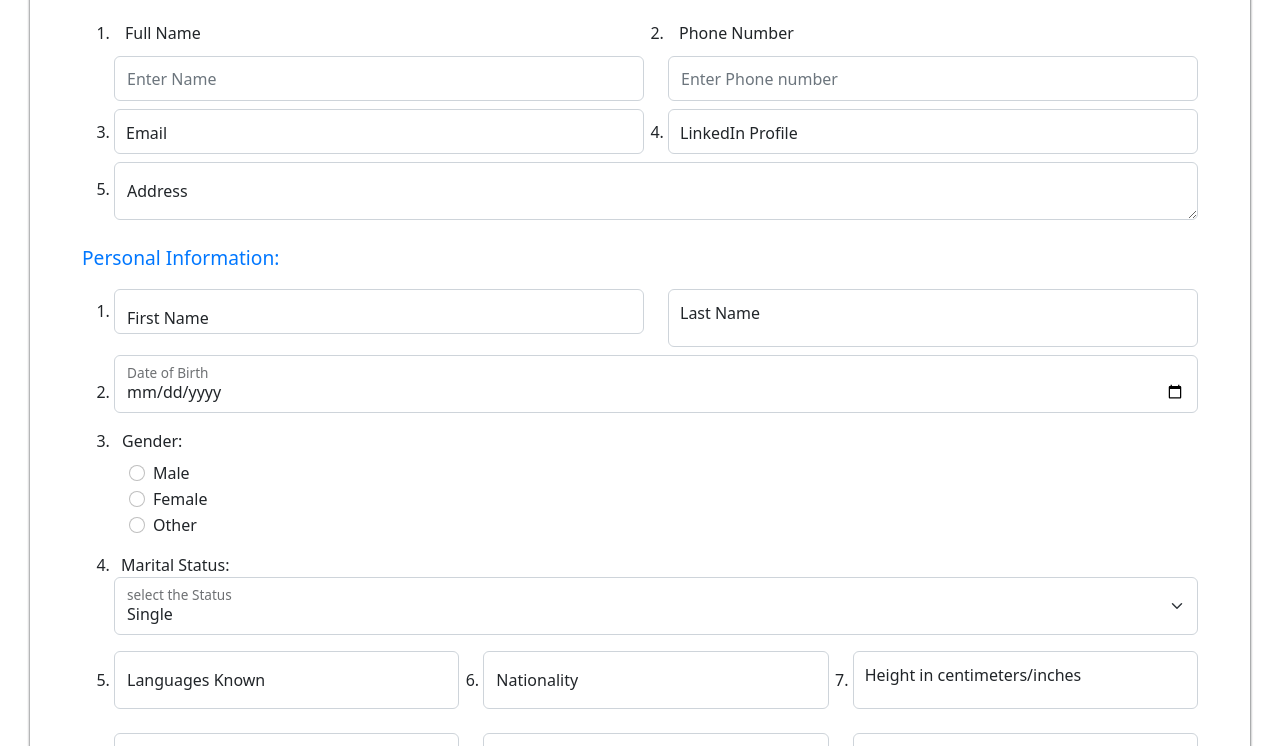
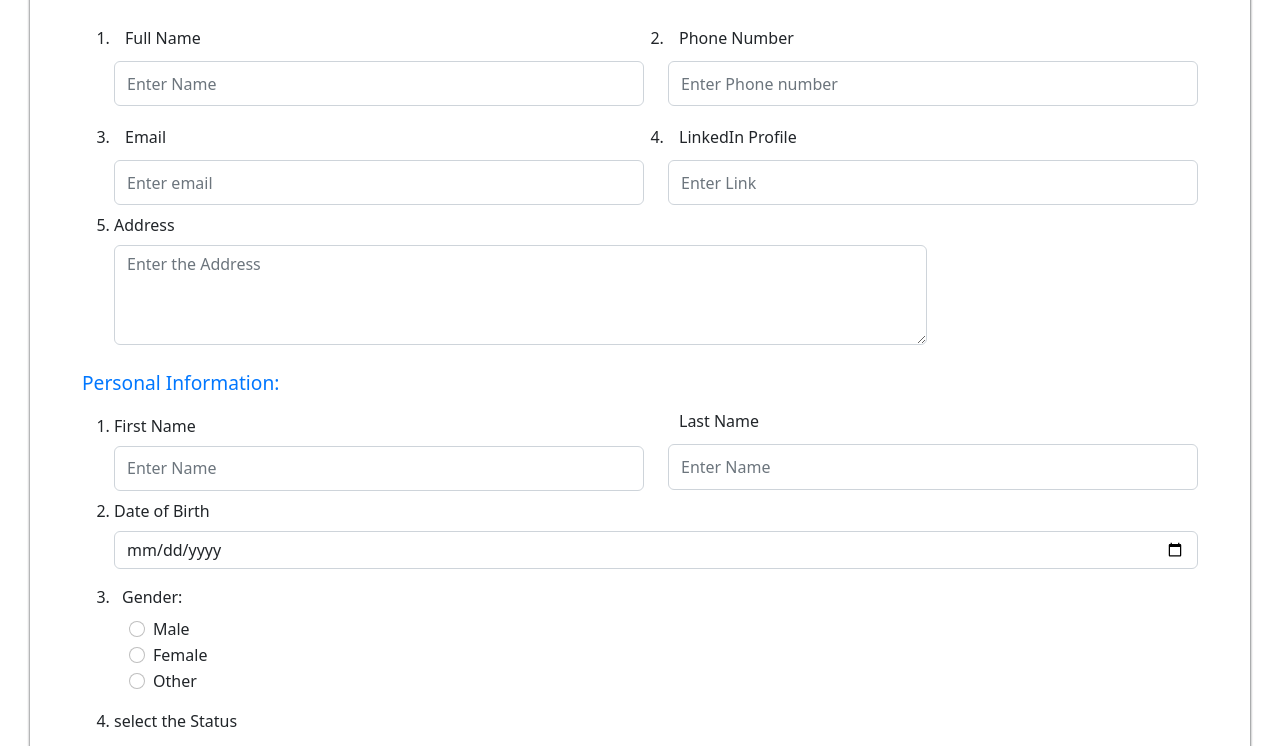
Before and after one commit to DHUSHYANDAN/BioDATA, a plain HTML site: page index.html in a window 1280 px wide. Shown: the part 136-882 px from the top of the page. Drawn offline with nearby package versions, Linux system fonts and the light colour scheme.

Commit message:
updated bio

```diff
--- a/formstyle.css
+++ b/formstyle.css
@@ -1,32 +1,84 @@
-.head{color:rgb(0, 157, 255);
-    text-align: center; }
+.head{
+     color:rgb(0, 157, 255);
+     text-align: center;
+    }
 
-    .head2{color: rgb(0, 119, 255);
-    font-size:larger;}
+.head2{
+    color: rgb(0, 119, 255);
+    font-size:larger;
+    }
 
-    .list-group{font-size:medium;}
-    label[for=name] {padding: 11px;}
+.list-group{
+    font-size:medium;
+    }
 
-  #fullname,#firstname,#name{height: 45px;}
-  label[for=number] {padding: 11px;}
-  #phonenumber{height: 45px;
+label[for=name] {
+    padding: 11px;
     }
-    label[for=phonenumber]{padding: 11px;}
-  label[for=email] {padding: 11px;}
-  #email{height: 45px;}
-  #link{height: 45px;}
-  label[for=link] {padding:11px;}
-#tabletext{border: solid 1px rgba(255, 255, 255, 0.155);
-background-color: rgba(255, 255, 255, 0);
-width: 100%; }
-#tabletext:hover{box-shadow: 0.5px 0px 5px ;}
-table,th,td{text-align: center;  vertical-align: center; background-color: white;}
-body{background-color: rgba(255, 0, 0, 0); padding: 30px;}
-.body2{background-color:rgb(255, 255, 255) ; border-radius: 5px; border:  solid 1px rgb(255, 255, 255);box-shadow: 0.1px 0px 3px;}
- textarea:focus{outline:none;}
+
+  #fullname,#firstname,#name{
+     height: 45px;
+     }
+
+label[for=number] {
+     padding: 11px;
+     }
+
+#phonenumber{
+     height: 45px;
+     }
+
+label[for=phonenumber]{
+     padding: 11px;
+     }
+
+label[for=email] {
+     padding: 11px;
+     }
+
+#email{
+     height: 45px;
+     }
+
+#link{
+     height: 45px;
+     }
+
+label[for=link] {
+     padding:11px;
+     }
+
+#tabletext{
+      border: solid 1px rgba(255, 255, 255, 0.155);
+      background-color: rgba(255, 255, 255, 0);
+      width: 100%;
+     }
+
+#tabletext:hover{
+      box-shadow: 0.5px 0px 5px ;
+     }
+
+table,th,td{
+       text-align: center;  vertical-align: center; background-color: white;}
+
+body{
+       background-color: rgba(255, 0, 0, 0); padding: 30px;}
+
+.body2{
+       background-color:rgb(255, 255, 255) ;
+        border-radius: 5px;
+        border:  solid 1px rgb(255, 255, 255);
+        box-shadow: 0.1px 0px 3px;
+        padding:5px;
+      }
+ textarea:focus{
+       outline:none;}
 
 
-  .error{color: rgb(255, 0, 0);
-font-size: 13px;
-}
-.form-control-focus.success input{border-color: rgba(0, 128, 0, 0.727);box-shadow: 0 0 0 0.2rem;}
+  .error{
+        color: rgb(255, 0, 0);
+        font-size: 13px;
+        }
+
+.success {
+         }
--- a/index.html
+++ b/index.html
@@ -1,18 +1,20 @@
 <!DOCTYPE html>
 <html lang="en">
+
 <head>
   <meta charset="UTF-8">
   <meta name="viewport" content="width=device-width, initial-scale=1.0">
   <title>Form</title>
   <link href="https://cdn.jsdelivr.net/npm/bootstrap@5.2.3/dist/css/bootstrap.min.css" rel="stylesheet">
   <link rel="stylesheet" href="formstyle.css">
-  <script defer src="formjs.js" defer></script>
+  <script defer src="formjs.js"></script>
 </head>
+
 <body>
   <div class="body2">
     <div class="container mt-3">
       <h2 class="head mb-3">BIO DATA</h2>
-      <form action="" id="form">
+      <form action="" id="form" class="">
         <div>
           <span class="head2">Contact Information:</span>
           <ol>
@@ -21,17 +23,9 @@
                 <li>
                   <div class=" mb-2">
                     <label for="name">Full Name</label>
-                    <input
-                      type="text"
-                      class="form-control form-control-focus"
-                      id="name"
-                      placeholder="Enter Name"
-                      name="fullname"
-                    />
+                    <input type="text" class="form-control " id="name" placeholder="Enter Name" name="fullname" required />
+                    <div class="error"></div>
 
-
-
-                    <div class="error"></div>
                   </div>
                 </li>
               </div>
@@ -39,13 +33,8 @@
                 <li>
                   <div class=" mb-2">
                     <label for="phonenumber">Phone Number</label>
-                    <input
-                      type="text"
-                      class="form-control form-control-focus"
-                      id="phonenumber"
-                      placeholder="Enter Phone number"
-                      name="Phone number"
-                    />
+                    <input type="text" class="form-control " id="phonenumber" placeholder="Enter Phone number"
+                      name="Phone number" required />
 
                     <div class="error"></div>
                   </div>
@@ -55,47 +44,36 @@
             <div class="row">
               <div class="col-sm-6">
                 <li>
-                  <div class="form-floating mb-2">
-                    <input
-                      type="email"
-                      class="form-control form-control-focus"
-                      id="email"
-                      placeholder="Enter email"
-                      name="email"
-                    />
-                    <label for="email">Email</label>
+                  <div class=" mb-2">
+                    <label for="phonenumber">Email</label>
+                    <input type="email" class="form-control" id="email" placeholder="Enter email"
+                      name="email" required/>
+
                     <div class="error"></div>
                   </div>
                 </li>
               </div>
               <div class="col-sm-6">
                 <li>
-                  <div class="form-floating mb-2">
-                    <input
-                      type="url"
-                      class="form-control form-control-focus"
-                      id="link"
-                      placeholder="Enter Link"
-                      name="link"
-                    />
+                  <div class=" mb-2">
                     <label for="link">LinkedIn Profile</label>
+                    <input type="url" class="form-control " id="link" placeholder="Enter Link"
+                      name="link" required/>
+
                     <div class="error"></div>
                   </div>
                 </li>
               </div>
             </div>
             <li>
-              <div class="form-floating mb-4">
-                <textarea
-                  class="form-control form-control-focus"
-                  placeholder="Leave a comment here"
-                  id="floatingTextarea2"
-                  style="height: px"
+              <div class="mb-4" >
+                <label for="floatingTextarea2">Address</label>
+                <textarea class="form-control w-75 mt-2" placeholder="Enter the Address"
+                    id="floatingTextarea2" required name="address" style="height: 100px;" ></textarea>
+                <div class="error"></div>
+            </div>
 
-                ></textarea>
-                <label for="floatingTextarea2">Address</label>
-                <div class="error"></div>
-              </div>
+
             </li>
           </ol>
         </div>
@@ -105,104 +83,72 @@
             <li>
               <div class="row">
                 <div class="col">
-                  <div class="form-floating mt-3 mb-2">
-                    <input
-                      type="text"
-                      class="form-control form-control-focus"
-                      id="firstname"
-                      placeholder="Enter Name"
-                      name="Firstname"
-                    />
+                  <div class="mt-3 mb-2 ">
                     <label for="Firstname">First Name</label>
+                    <input type="text" class="form-control mt-2 " id="firstname" placeholder="Enter Name"
+                      name="name" required/>
+
                     <div class="error"></div>
                   </div>
                 </div>
                 <div class="col">
-                  <div class="form-floating mt-3 mb-2">
-                    <input
-                      type="text"
-                      class="form-control form-control-focus"
-                      id="lastname"
-                      placeholder="Enter Name"
-                      name="name"
-                    />
+                  <div class="  ">
                     <label for="name">Last Name</label>
+                    <input type="text" class="form-control  " style="height:46px ;"  id="lastname" placeholder="Enter Name"
+                      name="name" />
+
                   </div>
                 </div>
               </div>
             </li>
             <li>
-              <div class="form-floating mb-3">
-                <input
-                  type="date"
-                  class="form-control form-control-focus"
-                  id="Dateofbirth"
-                  min="2000-01-01"
-                  max="2005-01-01"
-                  placeholder="Enter Name"
-                  name="name"
-                />
+              <div class="mb-3">
                 <label for="Dateofbirth">Date of Birth</label>
+                <input type="date" class="form-control mt-2" id="Dateofbirth" min="2000-01-01"
+                  max="2005-01-01" placeholder="Enter Name" name="name" />
+
                 <div class="error"></div>
               </div>
             </li>
             <li><span style="padding-left: 8px">Gender:</span></li>
-            <div style="padding-left: 15px" id="radio">
+            <div style="padding-left: 15px" name="radio" id="radio">
               <div class="form-check mt-2">
-                <input
-                  type="radio"
-                  class="form-check-input"
-                  id="radios1"
-                  name="optradio"
-                  value="option1"
-                  required
-                />
                 <label class="form-check-label" for="radio1">Male</label>
+                <input type="radio" class="form-check-input" id="radios1" name="gender" value="option1" required/>
+
               </div>
               <div class="form-check">
-                <input
-                  type="radio"
-                  class="form-check-input"
-                  id="radio2"
-                  name="optradio"
-                  value="option2"
-                />
                 <label class="form-check-label" for="radio2">Female</label>
+                <input type="radio" class="form-check-input" id="radio2" name="gender" value="option2" required />
+
               </div>
               <div class="form-check mb-3">
-                <input
-                  type="radio"
-                  class="form-check-input"
-                  id="radio3"
-                  name="optradio"
-                  value="option3"
-                />
-                <label class="form-check-label" for="radio3">Other</label>
+                <label class="form-check-label" for="radio3" >Other</label>
+                <input type="radio" class="form-check-input" id="radio3" name="gender" value="option3" required/>
+
               </div>
               <div class="error"></div>
             </div>
-            <li><span style="padding-left: 7px">Marital Status: </span></li>
-            <div class="form-floating">
-              <select class="form-select" id="floatingSelect">
-                <option value="1" selected>Single</option>
+            <li>           <div class="">
+              <label for="floatingSelect"> select the Status</label>
+              <select class="form-select mt-3 w-50" name="select" id="floatingSelect">
+                <option value="0"></option>
+                <option value="1">Single</option>
                 <option value="2">Married</option>
                 <option value="3">Divorced</option>
                 <option value="4">Widowed</option>
               </select>
-              <label for="floatingSelect"> select the Status</label>
+
               <div class="error"></div>
-            </div>
+             </div>
+          </li>
+
             <div class="row">
               <div class="col-sm-4">
                 <li>
                   <div class="form-floating mt-3 mb-2">
-                    <input
-                      type="text"
-                      class="form-control form-control-focus"
-                      id="lang"
-                      placeholder="Language"
-                      name="name"
-                    />
+                    <input type="text" class="form-control form-control-focus" id="lang" placeholder="Language"
+                      name="name" />
                     <label for="lang">Languages Known</label>
                     <div class="error"></div>
                   </div>
@@ -211,13 +157,8 @@
               <div class="col-sm-4">
                 <li>
                   <div class="form-floating mt-3 mb-2">
-                    <input
-                      type="text"
-                      class="form-control form-control-focus"
-                      id="nation"
-                      placeholder="Nationality"
-                      name="name"
-                    />
+                    <input type="text" class="form-control form-control-focus" id="nation" placeholder="Nationality"
+                      name="name" />
                     <label for="nation">Nationality</label>
                     <div class="error"></div>
                   </div>
@@ -226,13 +167,8 @@
               <div class="col-sm-4">
                 <li>
                   <div class="form-floating mt-3 mb-2">
-                    <input
-                      type="number"
-                      class="form-control form-control-focus"
-                      id="height"
-                      placeholder="Enter Name"
-                      name="name"
-                    />
+                    <input type="number" class="form-control form-control-focus" id="height" placeholder="Enter Name"
+                      name="name" />
                     <label for="name">Height in centimeters/inches</label>
                     <div class="error"></div>
                   </div>
@@ -243,13 +179,8 @@
               <div class="col-sm-4">
                 <li>
                   <div class="form-floating mt-3 mb-2">
-                    <input
-                      type="number"
-                      class="form-control form-control-focus"
-                      id="weight"
-                      placeholder="Enter Name"
-                      name="name"
-                    />
+                    <input type="number" class="form-control form-control-focus" id="weight" placeholder="Enter Name"
+                      name="name" />
                     <label for="name">Weight in kilograms/pounds</label>
                     <div class="error"></div>
                   </div>
@@ -258,13 +189,8 @@
               <div class="col-sm-4">
                 <li class="form-floating">
                   <div class="form-floating mt-3 mb-2">
-                    <input
-                      type="text"
-                      class="form-control form-control-focus"
-                      id="religion"
-                      placeholder="Enter Name"
-                      name="name"
-                    />
+                    <input type="text" class="form-control form-control-focus" id="religion" placeholder="Enter Name"
+                      name="name" />
                     <label for="name">Religion</label>
                     <div class="error"></div>
                   </div>
@@ -273,13 +199,8 @@
               <div class="col-sm-4">
                 <li>
                   <div class="form-floating mt-3 mb-3">
-                    <input
-                      type="text"
-                      class="form-control form-control-focus"
-                      id="caste"
-                      placeholder="Enter Name"
-                      name="name"
-                    />
+                    <input type="text" class="form-control form-control-focus" id="caste" placeholder="Enter Name"
+                      name="name" />
                     <label for="name">Caste</label>
                     <div class="error"></div>
                   </div>
@@ -364,104 +285,50 @@
               <div class="row">
                 <div class="col">
                   <div class="form-check mt-2">
-                    <input
-                      type="checkbox"
-                      class="form-check-input"
-                      id="radio1"
-                      name="optradio"
-                      value="option1"
-                    />
+                    <input type="checkbox" class="form-check-input" id="radio1" name="optradio" value="option1" />
                     <label class="form-check-label" for="radio1">C</label>
                   </div>
                 </div>
                 <div class="col-sm-3">
                   <div class="form-check mt-2">
-                    <input
-                      type="checkbox"
-                      class="form-check-input"
-                      id="radio1"
-                      name="optradio"
-                      value="option1"
-                    />
+                    <input type="checkbox" class="form-check-input" id="radio1" name="optradio" value="option1" />
                     <label class="form-check-label" for="radio1">C++</label>
                   </div>
                 </div>
                 <div class="col-sm-3">
                   <div class="form-check mt-2">
-                    <input
-                      type="checkbox"
-                      class="form-check-input"
-                      id="radio1"
-                      name="optradio"
-                      value="option1"
-                    />
+                    <input type="checkbox" class="form-check-input" id="radio1" name="optradio" value="option1" />
                     <label class="form-check-label" for="radio1">Java</label>
                   </div>
                 </div>
                 <div class="col-sm-3">
                   <div class="form-check mt-2">
-                    <input
-                      type="checkbox"
-                      class="form-check-input"
-                      id="radio1"
-                      name="optradio"
-                      value="option1"
-                    />
-                    <label class="form-check-label" for="radio1"
-                      >Javascript</label
-                    >
+                    <input type="checkbox" class="form-check-input" id="radio1" name="optradio" value="option1" />
+                    <label class="form-check-label" for="radio1">Javascript</label>
                   </div>
                 </div>
                 <div class="col-sm-3">
                   <div class="form-check mt-2">
-                    <input
-                      type="checkbox"
-                      class="form-check-input"
-                      id="radio1"
-                      name="optradio"
-                      value="option1"
-                    />
-                    <label class="form-check-label" for="radio1"
-                      >Python</label
-                    >
+                    <input type="checkbox" class="form-check-input" id="radio1" name="optradio" value="option1" />
+                    <label class="form-check-label" for="radio1">Python</label>
                   </div>
                 </div>
                 <div class="col-sm-3">
                   <div class="form-check mt-2">
-                    <input
-                      type="checkbox"
-                      class="form-check-input"
-                      id="radio1"
-                      name="optradio"
-                      value="option1"
-                    />
+                    <input type="checkbox" class="form-check-input" id="radio1" name="optradio" value="option1" />
                     <label class="form-check-label" for="radio1">PHP</label>
                   </div>
                 </div>
                 <div class="col-sm-3">
                   <div class="form-check mt-2">
-                    <input
-                      type="checkbox"
-                      class="form-check-input"
-                      id="radio1"
-                      name="optradio"
-                      value="option1"
-                    />
+                    <input type="checkbox" class="form-check-input" id="radio1" name="optradio" value="option1" />
                     <label class="form-check-label" for="radio1">SQL</label>
                   </div>
                 </div>
                 <div class="col-sm-3">
                   <div class="form-check mt-2">
-                    <input
-                      type="checkbox"
-                      class="form-check-input"
-                      id="radio1"
-                      name="optradio"
-                      value="option1"
-                    />
-                    <label class="form-check-label" for="radio1"
-                      >Node js</label
-                    >
+                    <input type="checkbox" class="form-check-input" id="radio1" name="optradio" value="option1" />
+                    <label class="form-check-label" for="radio1">Node js</label>
                   </div>
                 </div>
               </div>
@@ -469,12 +336,8 @@
 
             <li>
               <div class="form-floating mb-4 mt-2">
-                <textarea
-                  class="form-control"
-                  placeholder="Leave a comment here"
-                  id="floatingTextarea2"
-                  style="height: px"
-                ></textarea>
+                <textarea class="form-control" placeholder="Leave a comment here" id="floatingTextarea2"
+                  style="height: px"></textarea>
                 <label for="floatingTextarea2">Feed Back</label>
               </div>
             </li>
@@ -482,16 +345,8 @@
         </div>
         <div class="container" style="padding-left: 50px">
           <div class="form-check formfloating mb-3">
-            <input
-              class="form-check-input"
-              type="checkbox"
-              id="mycheck"
-              name="remember"
-              required
-            />
-            <label class="form-check-label" for="myCheck"
-              >I agree on the above details.</label
-            >
+            <input class="form-check-input" type="checkbox" id="mycheck" name="remember" required />
+            <label class="form-check-label" for="myCheck">I agree on the above details.</label>
             <div class="error"></div>
           </div>
           <button type="submit" class="btn btn-primary">Submit</button>
@@ -501,4 +356,5 @@
   </div>
 
 </body>
+
 </html>
```
Also changed, not shown: formjs.js (+41 -7 lines).
